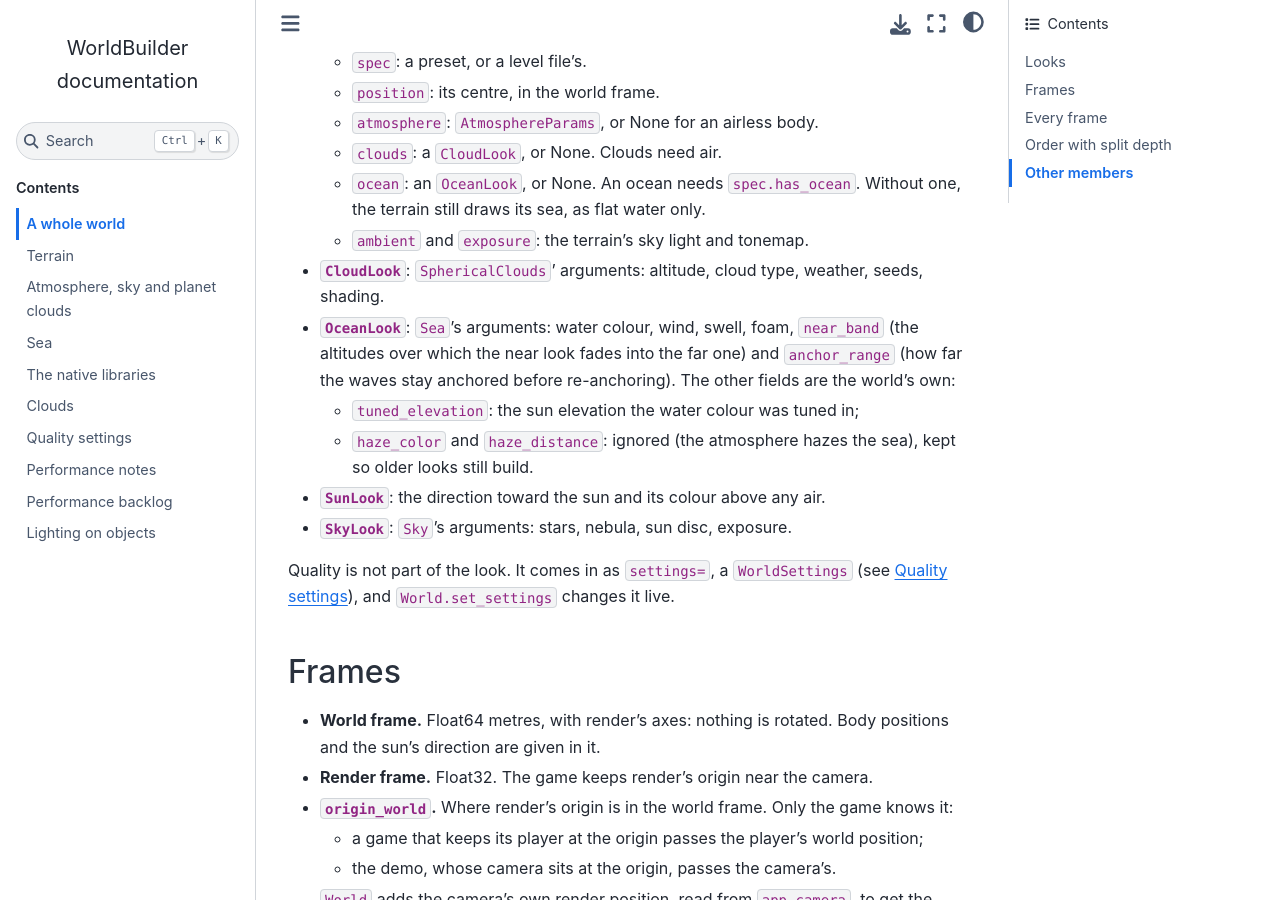
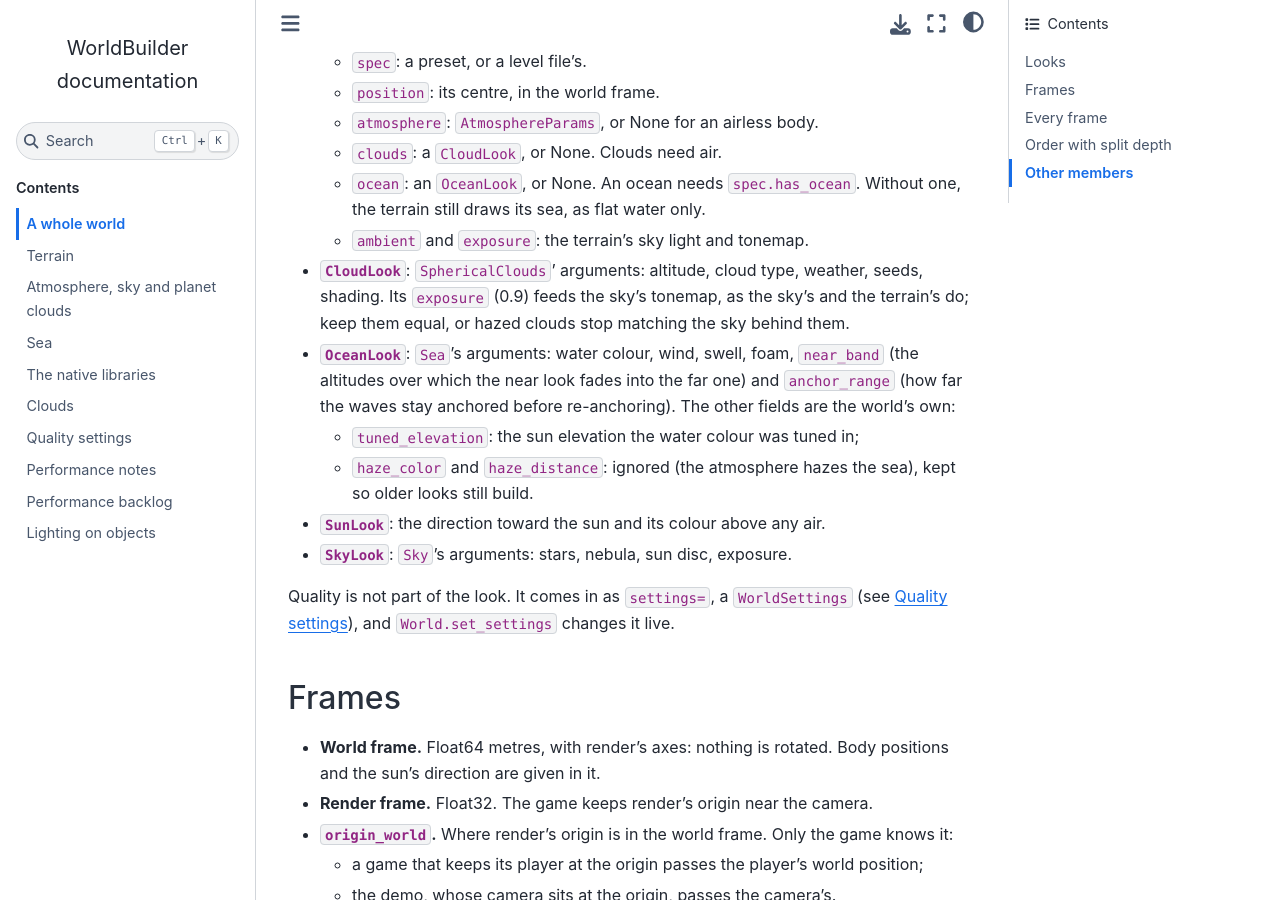
Before and after one commit to JoeDalton/WorldBuilder, a Sphinx documentation site: the page built from docs/source/world.md, in a window 1280 px wide and 900 px high, scrolled down 1202 px. Built offline with Sphinx 7.4.7 and the Sphinx Book theme 1.1.4, drawn with Linux system fonts in a browser that asks for light colours; pages that are not in the unit, such as notebooks, are missing from menus.

Commit message:
Cleanup & docs

```diff
--- a/docs/source/world.md
+++ b/docs/source/world.md
@@ -60,7 +60,9 @@ parts.
     Without one, the terrain still draws its sea, as flat water only.
   - `ambient` and `exposure`: the terrain's sky light and tonemap.
 - **`CloudLook`**: `SphericalClouds`' arguments: altitude, cloud type,
-  weather, seeds, shading.
+  weather, seeds, shading. Its `exposure` (0.9) feeds the sky's tonemap, as
+  the sky's and the terrain's do; keep them equal, or hazed clouds stop
+  matching the sky behind them.
 - **`OceanLook`**: `Sea`'s arguments: water colour, wind, swell, foam,
   `near_band` (the altitudes over which the near look fades into the far
   one) and `anchor_range` (how far the waves stay anchored before
```
Also changed, not shown: CHANGELOG.md (+14 -0 lines), docs/source/atmosphere.md (+3 -1 lines), docs/source/clouds.md (+2 -1 lines), 4 other files.
